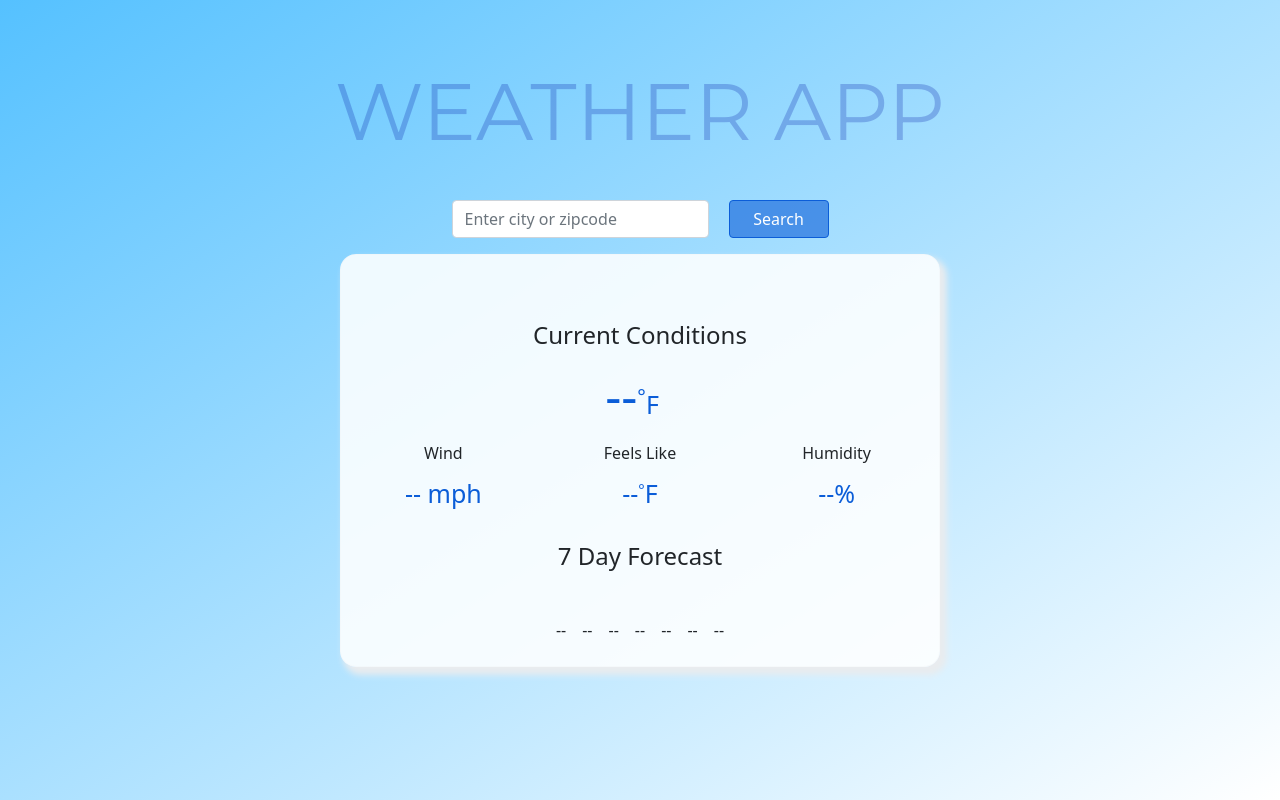
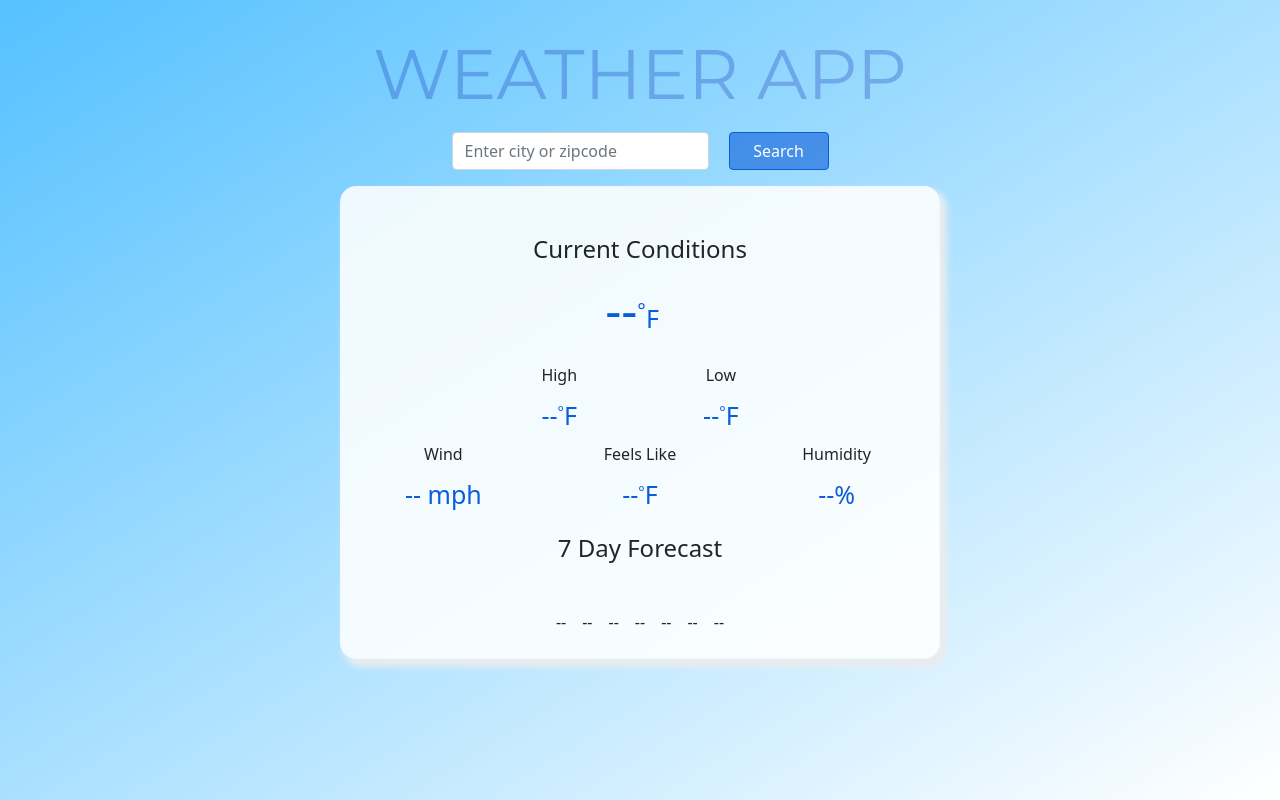
Before and after one commit to williamwbush/weather_app, a PHP site: page / in a window 1280 px wide. Run offline with PHP 8.4, Linux system fonts and the light colour scheme; some libraries are stand-ins or nearby versions.

Commit message:
added today's high and low temps

```diff
--- a/css/styles.css
+++ b/css/styles.css
@@ -9,11 +9,10 @@
 
 h1 {
     text-align: center;
-    margin-top: 8vh;
-    margin-bottom: 3vh;
+    margin-top: 4vh;
     color: rgba(1, 26, 165, 0.247);
     font-family: 'Montserrat', sans-serif;
-    font-size: 80px;
+    font-size: 70px;
 }
 
 form {
@@ -22,7 +21,7 @@
     justify-content: center;
     width: 500px;
     margin: auto;
-    margin-top: 5vh;
+    margin-top: 2vh;
     margin-bottom: 2vh;
 }
 
@@ -89,7 +88,7 @@
 }
 
 h3 {
-    margin-top: 20px;
+    margin-top: 12px;
     font-size: 40px;
     font-family: 'Montserrat', sans-serif;
     font-weight: 400;
@@ -118,6 +117,11 @@
     font-size: 20px;
 }
 
+#today-temps {
+    margin-left: 55px;
+    margin-right: 55px;
+}
+
 .header {
     margin-bottom: 10px;
 }
@@ -128,7 +132,7 @@
 
 h4 {
     margin: 0;
-    margin-top: 30px;
+    margin-top: 20px;
     margin-bottom: 0;
     font-weight: 400;
 }
--- a/index.html
+++ b/index.html
@@ -40,16 +40,30 @@
             <span class="icon"><img id="icon-image-1" class="img-fluid" src="" alt=""><img id="icon-image-2" class="img-fluid" src="" alt=""></span>
         </div>
     </div>
+    <div class="d-flex justify-content-center">
+        <div class="p-2" id="today-temps">
+            <div class="header">High</div>
+            <div class="value">
+                <span id="today-high-temp">--</span><sup style="font-size:15px">&deg;</sup>F
+            </div>
+        </div>
+        <div class="p-2" id="today-temps">
+            <div class="header">Low</div>
+            <div class="value">
+                <span id="today-low-temp">--</span><sup style="font-size:15px">&deg;</sup>F
+            </div>
+        </div>
+    </div>
     <div class="row">
         <div class="col-4">
             <div class="header">Wind</div>
-            <div class="value" id="today-high-temp">
+            <div class="value">
                 <span id="wind-direction"></span> <span id="wind">--</span> mph
             </div>
         </div>
         <div class="col-4">
             <div class="header">Feels Like</div>
-            <div class="value" id="today-low-temp">
+            <div class="value">
                 <span id="feels-like">--</span><sup style="font-size:15px">&deg;</sup>F
             </div>
         </div>
--- a/js/main.js
+++ b/js/main.js
@@ -27,7 +27,7 @@
 }
 
 async function _displayWeather(){
-    weather = {}
+    let weather = {};
     weather = await _getWeather();
 
     function addAlerts() {
@@ -66,6 +66,8 @@
     document.getElementById('city').innerHTML = weather.current_weather.name;
 
     document.getElementById('current-temp').innerHTML = Math.round((weather.current_weather.main.temp - 273.15) * 9 / 5 + 32);
+    document.getElementById('today-high-temp').innerHTML = Math.round((weather.forecast.daily[0].temp.max - 273.15) * 9 / 5 + 32);
+    document.getElementById('today-low-temp').innerHTML = Math.round((weather.forecast.daily[0].temp.min - 273.15) * 9 / 5 + 32);
     const wind_directions = ["N","NNE","NE","ENE","E","ESE","SE","SSE","S","SSW","SW","WSW","W","WNW","NW","NNW","N"]
     document.getElementById('wind-direction').innerHTML = wind_directions[Math.floor((weather.current_weather.wind.deg + 11.25) / 22.5)];
     document.getElementById('wind').innerHTML = Math.round(weather.current_weather.wind.speed * 2.237);
@@ -78,13 +80,14 @@
         document.getElementById("icon-image-2").src = `http://openweathermap.org/img/wn/${weather.current_weather.weather[1].icon}@2x.png`;
     }
 
-    document.getElementById("icon-image-3").src = `http://openweathermap.org/img/wn/${weather.forecast.daily[1].weather[0].icon}@2x.png`;
-    document.getElementById("icon-image-4").src = `http://openweathermap.org/img/wn/${weather.forecast.daily[2].weather[0].icon}@2x.png`;
-    document.getElementById("icon-image-5").src = `http://openweathermap.org/img/wn/${weather.forecast.daily[3].weather[0].icon}@2x.png`;
-    document.getElementById("icon-image-6").src = `http://openweathermap.org/img/wn/${weather.forecast.daily[4].weather[0].icon}@2x.png`;
-    document.getElementById("icon-image-7").src = `http://openweathermap.org/img/wn/${weather.forecast.daily[5].weather[0].icon}@2x.png`;
-    document.getElementById("icon-image-8").src = `http://openweathermap.org/img/wn/${weather.forecast.daily[6].weather[0].icon}@2x.png`;
-    document.getElementById("icon-image-9").src = `http://openweathermap.org/img/wn/${weather.forecast.daily[7].weather[0].icon}@2x.png`;
+    console.log(weather.forecast)
+    document.getElementById("icon-image-3").src = `https://openweathermap.org/img/wn/${weather.forecast.daily[1].weather[0].icon}@2x.png`;
+    document.getElementById("icon-image-4").src = `https://openweathermap.org/img/wn/${weather.forecast.daily[2].weather[0].icon}@2x.png`;
+    document.getElementById("icon-image-5").src = `https://openweathermap.org/img/wn/${weather.forecast.daily[3].weather[0].icon}@2x.png`;
+    document.getElementById("icon-image-6").src = `https://openweathermap.org/img/wn/${weather.forecast.daily[4].weather[0].icon}@2x.png`;
+    document.getElementById("icon-image-7").src = `https://openweathermap.org/img/wn/${weather.forecast.daily[5].weather[0].icon}@2x.png`;
+    document.getElementById("icon-image-8").src = `https://openweathermap.org/img/wn/${weather.forecast.daily[6].weather[0].icon}@2x.png`;
+    document.getElementById("icon-image-9").src = `https://openweathermap.org/img/wn/${weather.forecast.daily[7].weather[0].icon}@2x.png`;
 
     document.getElementById("day-1-high").innerHTML = Math.round((weather.forecast.daily[1].temp.max - 273.15) * 9/5 + 32);
     document.getElementById("day-2-high").innerHTML = Math.round((weather.forecast.daily[2].temp.max - 273.15) * 9/5 + 32);
@@ -183,6 +186,8 @@
         document.getElementById('city').innerHTML = weather.current_weather.name;
 
         document.getElementById('current-temp').innerHTML = Math.round((weather.current_weather.main.temp - 273.15) * 9 / 5 + 32);
+        document.getElementById('today-high-temp').innerHTML = Math.round((weather.forecast.daily[0].temp.max - 273.15) * 9 / 5 + 32);
+        document.getElementById('today-low-temp').innerHTML = Math.round((weather.forecast.daily[0].temp.min - 273.15) * 9 / 5 + 32);
         const wind_directions = ["N","NNE","NE","ENE","E","ESE","SE","SSE","S","SSW","SW","WSW","W","WNW","NW","NNW","N"]
         document.getElementById('wind-direction').innerHTML = wind_directions[Math.floor((weather.current_weather.wind.deg + 11.25) / 22.5)];
         document.getElementById('wind').innerHTML = Math.round(weather.current_weather.wind.speed * 2.237);
@@ -195,13 +200,13 @@
             document.getElementById("icon-image-2").src = `http://openweathermap.org/img/wn/${weather.current_weather.weather[1].icon}@2x.png`;
         }
 
-        document.getElementById("icon-image-3").src = `http://openweathermap.org/img/wn/${weather.forecast.daily[1].weather[0].icon}@2x.png`;
-        document.getElementById("icon-image-4").src = `http://openweathermap.org/img/wn/${weather.forecast.daily[2].weather[0].icon}@2x.png`;
-        document.getElementById("icon-image-5").src = `http://openweathermap.org/img/wn/${weather.forecast.daily[3].weather[0].icon}@2x.png`;
-        document.getElementById("icon-image-6").src = `http://openweathermap.org/img/wn/${weather.forecast.daily[4].weather[0].icon}@2x.png`;
-        document.getElementById("icon-image-7").src = `http://openweathermap.org/img/wn/${weather.forecast.daily[5].weather[0].icon}@2x.png`;
-        document.getElementById("icon-image-8").src = `http://openweathermap.org/img/wn/${weather.forecast.daily[6].weather[0].icon}@2x.png`;
-        document.getElementById("icon-image-9").src = `http://openweathermap.org/img/wn/${weather.forecast.daily[7].weather[0].icon}@2x.png`;
+        document.getElementById("icon-image-3").src = `https://openweathermap.org/img/wn/${weather.forecast.daily[1].weather[0].icon}@2x.png`;
+        document.getElementById("icon-image-4").src = `https://openweathermap.org/img/wn/${weather.forecast.daily[2].weather[0].icon}@2x.png`;
+        document.getElementById("icon-image-5").src = `https://openweathermap.org/img/wn/${weather.forecast.daily[3].weather[0].icon}@2x.png`;
+        document.getElementById("icon-image-6").src = `https://openweathermap.org/img/wn/${weather.forecast.daily[4].weather[0].icon}@2x.png`;
+        document.getElementById("icon-image-7").src = `https://openweathermap.org/img/wn/${weather.forecast.daily[5].weather[0].icon}@2x.png`;
+        document.getElementById("icon-image-8").src = `https://openweathermap.org/img/wn/${weather.forecast.daily[6].weather[0].icon}@2x.png`;
+        document.getElementById("icon-image-9").src = `https://openweathermap.org/img/wn/${weather.forecast.daily[7].weather[0].icon}@2x.png`;
 
         document.getElementById("day-1-high").innerHTML = Math.round((weather.forecast.daily[1].temp.max - 273.15) * 9/5 + 32);
         document.getElementById("day-2-high").innerHTML = Math.round((weather.forecast.daily[2].temp.max - 273.15) * 9/5 + 32);
```
